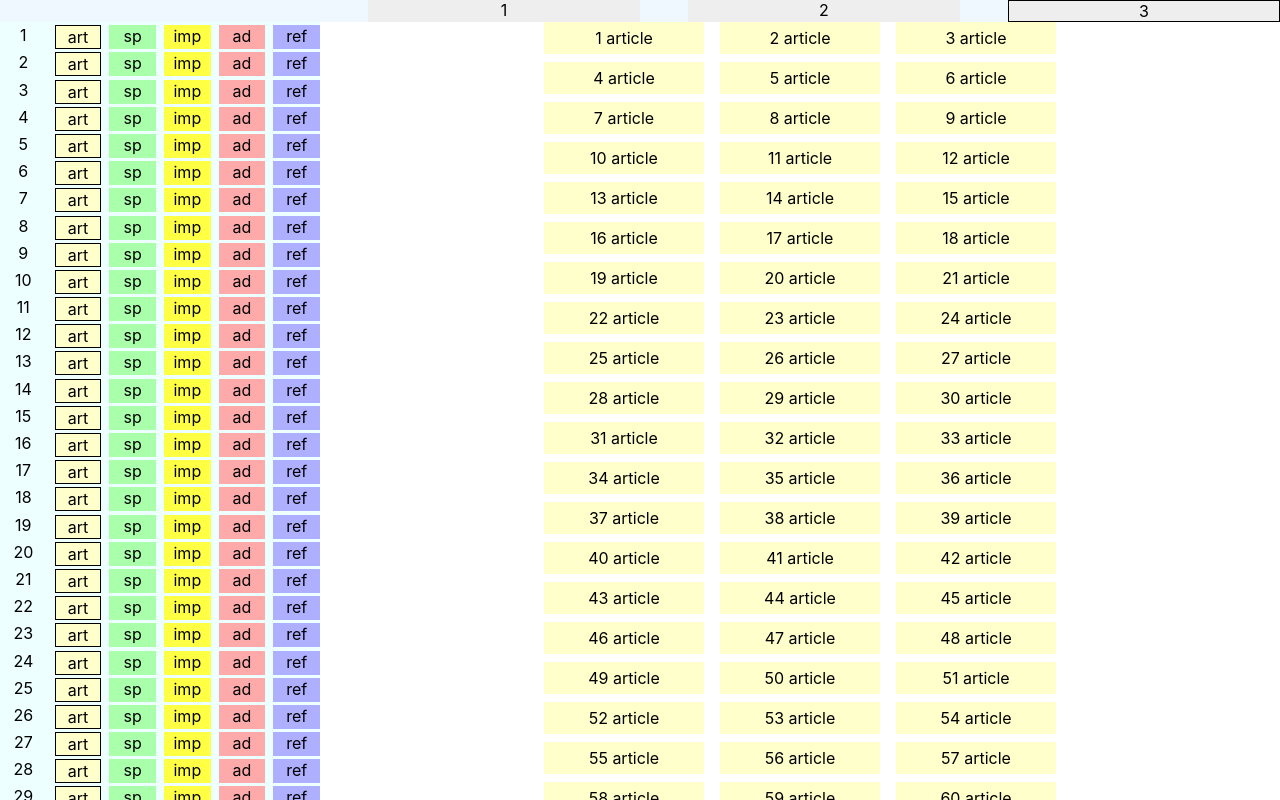
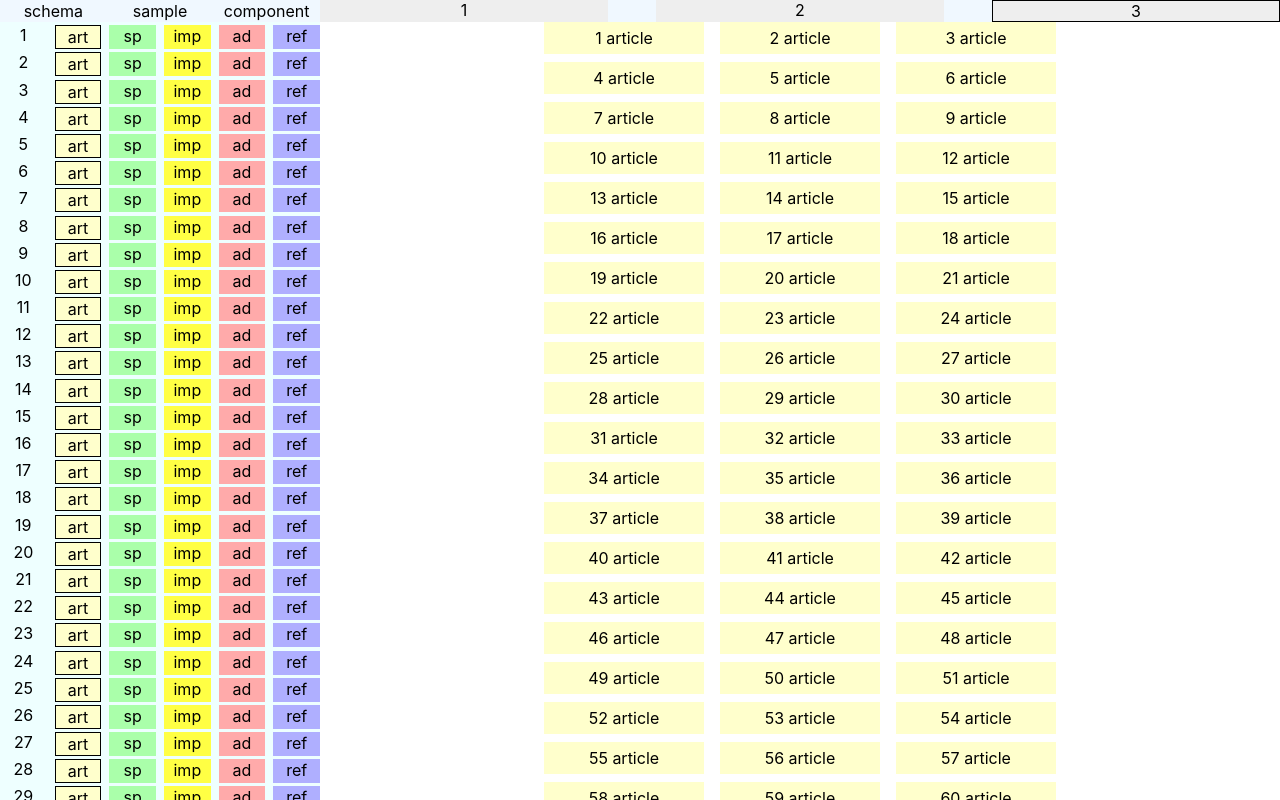
Before and after one commit to RaduW/news-layout-test, a React (Create React App) app: page / in a window 1280 px wide. Built offline with nearby package versions, Linux system fonts and the light colour scheme.

Commit message:
preparing to add react router

```diff
--- a/package.json
+++ b/package.json
@@ -14,6 +14,7 @@
     "node-sass": "4.14.1",
     "react": "^17.0.2",
     "react-dom": "^17.0.2",
+    "react-router-dom": "^5.2.0",
     "react-scripts": "4.0.3",
     "typescript": "^4.1.2",
     "web-vitals": "^1.0.1"
@@ -41,5 +42,8 @@
       "last 1 firefox version",
       "last 1 safari version"
     ]
+  },
+  "devDependencies": {
+    "@types/react-router-dom": "^5.1.7"
   }
 }
--- a/src/App.scss
+++ b/src/App.scss
@@ -9,13 +9,19 @@ $left-panel-width: 20em;
 }
 
 .Toolbar {
-  grid-column-start: 1;
-  grid-column-end: span 2;
+
 
   display:grid;
-  grid-template-columns: $left-panel-width 1fr 1fr 1fr;
+  grid-template-columns:  1fr 1fr 1fr;
   text-align: center;
   grid-column-gap: 3em;
+}
+
+.Nav {
+  display: grid;
+
+  grid-template-columns: 1fr 1fr 1fr;
+  place-items: center;
 }
 
 .ControlPanel {
--- a/src/App.tsx
+++ b/src/App.tsx
@@ -1,5 +1,11 @@
 import React, {useState} from 'react'
 import './App.scss'
+import {
+    BrowserRouter as Router,
+    Switch,
+    Route,
+    Link
+} from "react-router-dom";
 
 type ElementType = "article" | "sports" | "important" | "ad" | "references"
 
@@ -46,6 +52,10 @@ function initialAppState(): AppState {
     }
 }
 
+function Nav(){
+    return ( <div className='Nav'><span>schema</span><span>sample</span><span>component</span></div>)
+}
+
 export function App() {
     const [state, setState]: [AppState, (state: AppState) => void] = useState(initialAppState());
     const setColumns = (columns: number) => {
@@ -62,6 +72,7 @@ export function App() {
     }
     return (
         <div className="App">
+            <Nav/>
             <Toolbar columns={state.columns} setColumns={setColumns}/>
             <ControlPanel elements={state.elements} setElementType={setElementType}/>
             <GridPanel {...state}/>
@@ -118,7 +129,6 @@ interface ToolbarProps {
 function Toolbar(props: ToolbarProps) {
     return (
         <div className="Toolbar">
-            <span> </span>
             <ColumnsButton num_columns={1} current_setting={props.columns} reset_column={col => props.setColumns(col)}/>
             <ColumnsButton num_columns={2} current_setting={props.columns} reset_column={col => props.setColumns(col)}/>
             <ColumnsButton num_columns={3} current_setting={props.columns} reset_column={col => props.setColumns(col)}/>
--- a/src/index.tsx
+++ b/src/index.tsx
@@ -8,7 +8,7 @@ import reportWebVitals from './reportWebVitals';
 
 ReactDOM.render(
   <React.StrictMode>
-    <App  />
+    <App/>
   </React.StrictMode>,
   document.getElementById('root')
 );
```
Also changed, not shown: 1 other file (tests, documents, lock files or other folders).
